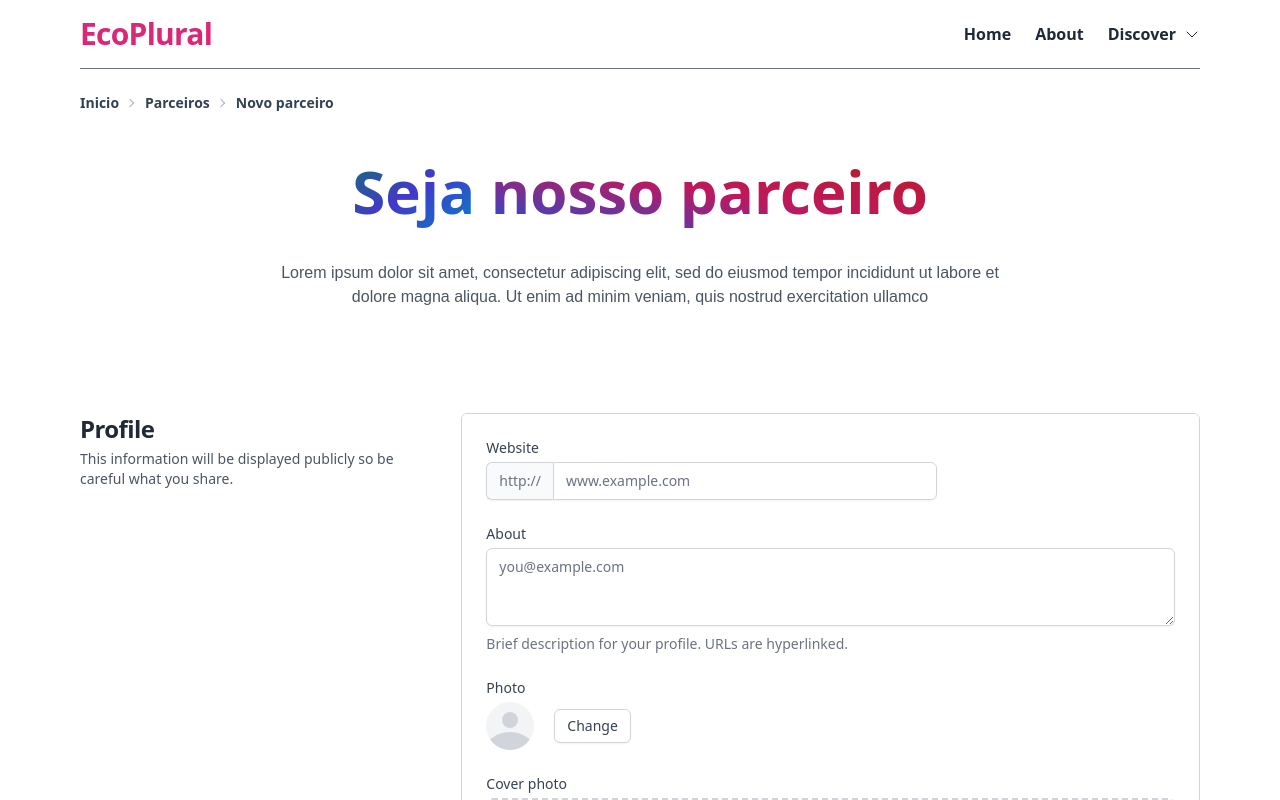
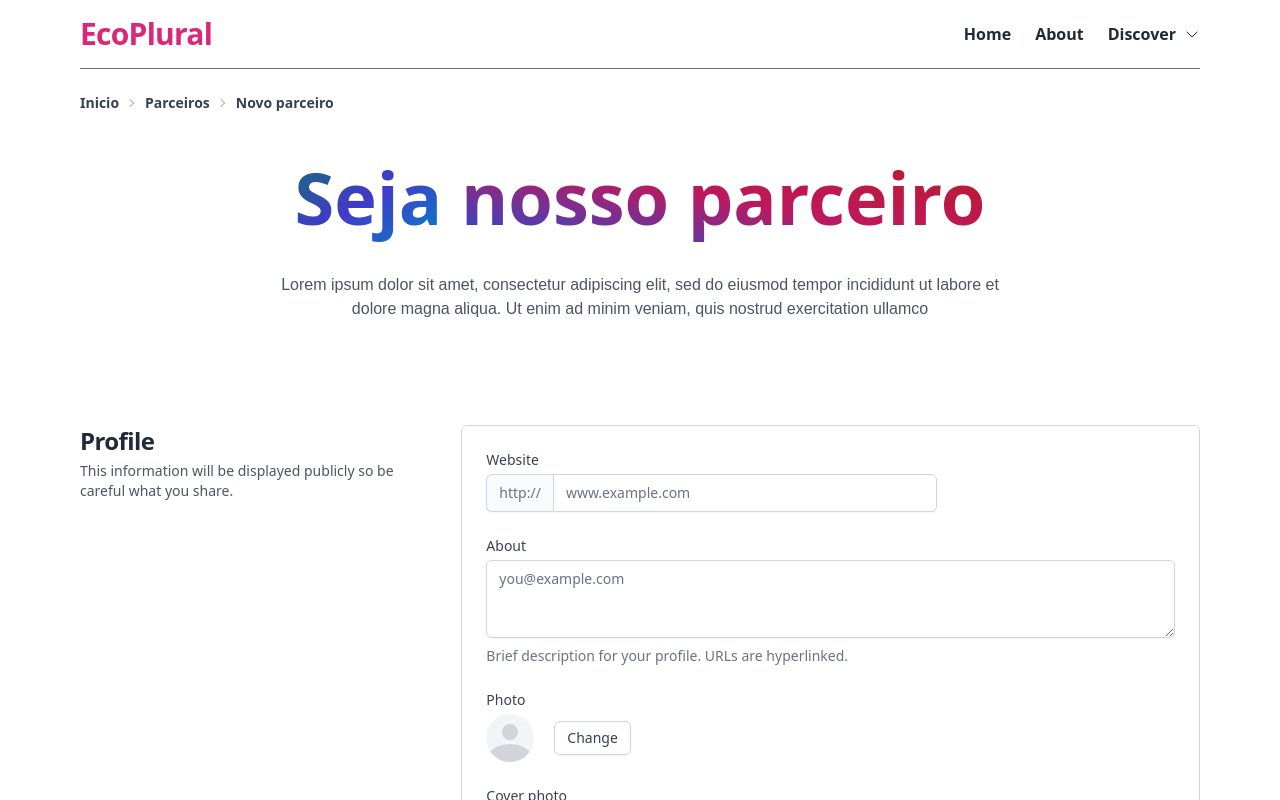
Before and after one commit to ngrpedro/nextapp, a Next.js app: page /partners/addPartner/form in a window 1280 px wide. Shown: the top 800 px of the page. Built offline with nearby package versions, Linux system fonts and the light colour scheme.

Commit message:
style:: partner form header

```diff
--- a/src/pages/partners/addPartner/form.tsx
+++ b/src/pages/partners/addPartner/form.tsx
@@ -21,7 +21,7 @@ const form = () => {
       </div>
 
       <div className="max-w-[63rem] m-auto mt-10 mb-16">
-        <h1 className="text-6xl font-extrabold text-center">
+        <h1 className="text-5xl font-extrabold text-center lg:text-7xl 2xl:text-8xl">
           <span className="text-transparent bg-gradient-to-br bg-clip-text from-teal-700 via-indigo-700 to-sky-600">
             Seja
           </span>{" "}
```
